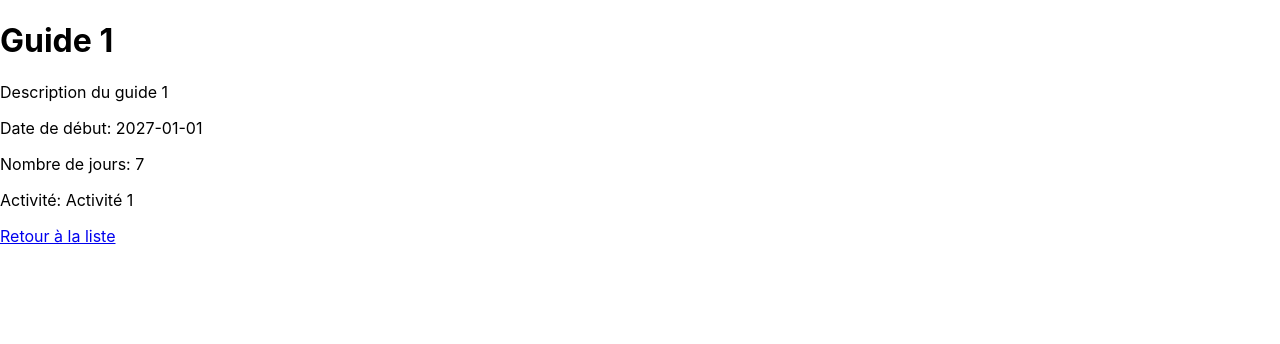
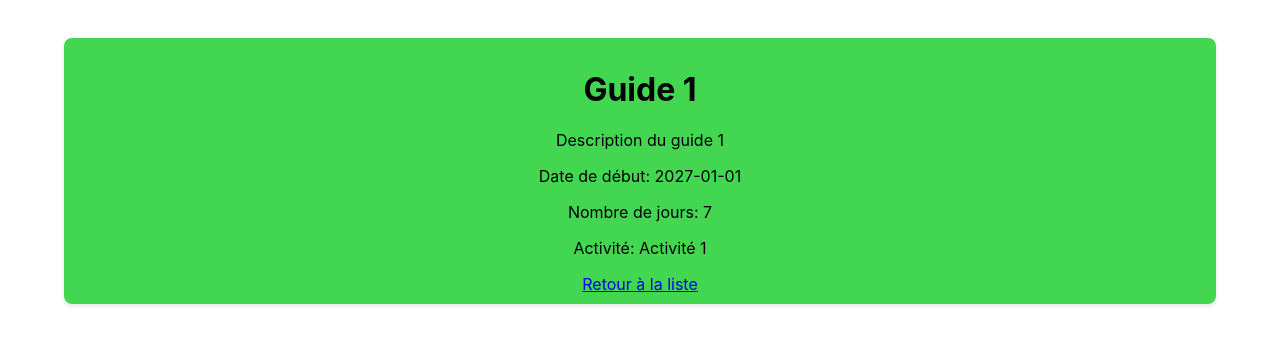
Before and after one commit to ClementFo/guide_liste, a React (Create React App) app: page /guide/0 in a window 1280 px wide. Shown: the top 344 px of the page. Built offline with nearby package versions, Linux system fonts and the light colour scheme.

Commit message:
Ajout de css pour la page de guide

```diff
--- a/src/components/Guide.jsx
+++ b/src/components/Guide.jsx
@@ -1,9 +1,9 @@
-import '../styles/App.css';
+import '../styles/Guides.css';
 import { Link } from 'react-router-dom';
 
 function Guide({ title, description, date, jour, activité }) {
     return (
-        <div>
+        <div className="guide">
             <h1>{title}</h1>
             <p>{description}</p>
             <p>Date de début: {date}</p>
--- a/src/styles/Guides.css
+++ b/src/styles/Guides.css
@@ -11,3 +11,12 @@
   padding: 20px;
   box-shadow: 0 2px 4px rgba(0, 0, 0, 0.1);
 }
+
+.guide {
+  background-color: hsl(126, 64%, 55%);
+  border-radius: 8px;
+  padding: 10px;
+  margin: 3% 5%;
+  box-shadow: 0 2px 4px rgba(0, 0, 0, 0.1);
+  text-align: center;
+}
```
